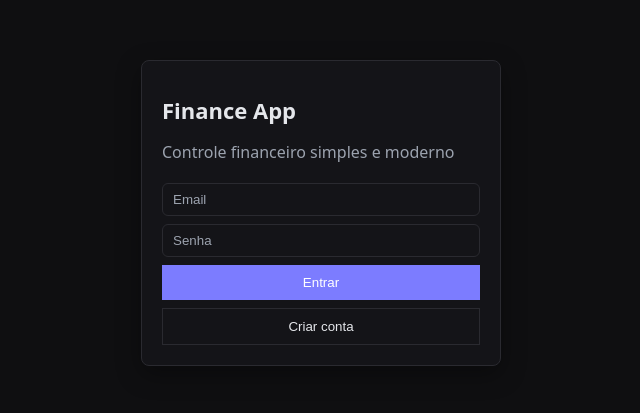
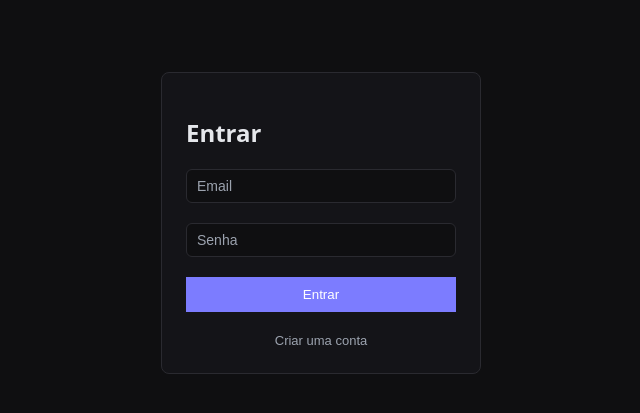
Before and after one commit to Andoroidezu/Projeto-Financeiro, a React (Vite) app: page / in a window 1280 px wide. Shown: the part 177-590 px from the top of the page, without its empty margins (319-959 px from the left). Built offline with nearby package versions, Linux system fonts and the light colour scheme.

Commit message:
Ajustes no Login

```diff
--- a/package.json
+++ b/package.json
@@ -14,7 +14,8 @@
     "chart.js": "^4.5.1",
     "react": "^19.2.0",
     "react-chartjs-2": "^5.3.1",
-    "react-dom": "^19.2.0"
+    "react-dom": "^19.2.0",
+    "react-router-dom": "^7.12.0"
   },
   "devDependencies": {
     "@eslint/js": "^9.39.1",
--- a/src/components/Layout.jsx
+++ b/src/components/Layout.jsx
@@ -1,36 +1,6 @@
 import { useEffect, useState } from 'react'
+import { supabase } from '../supabase'
 import Sidebar from './Sidebar'
-
-/*
-━━━━━━━━━━━━━━━━━━━━━━━━━━━━━━━━━━━━
-🧭 GUIA DE CONTEXTO — LAYOUT & ANIMAÇÃO
-━━━━━━━━━━━━━━━━━━━━━━━━━━━━━━━━━━━━
-
-Este Layout é responsável por:
-- Estrutura principal do app (Sidebar + Conteúdo)
-- Barra superior (seletor de mês)
-- Animação suave de navegação entre páginas
-
-⚠️ IMPORTANTE:
-- A sidebar NÃO deve ser animada
-- Somente o conteúdo da página muda
-- A animação deve ser curta e discreta
-- Se quebrar a animação, o app continua funcionando
-
-💡 Estratégia usada:
-- Um container com "key" baseado na página atual
-- Sempre que a página muda, o container remonta
-- Ao montar, aplicamos um fade + slide leve
-
-Isso evita:
-- bibliotecas externas
-- estados globais desnecessários
-- efeitos colaterais
-
-Se você (ou outro chat) estiver lendo isso no futuro:
-👉 mexa aqui se quiser ajustar animação
-👉 NÃO mexa na Sidebar achando que é bug
-*/
 
 export default function Layout({
   children,
@@ -42,18 +12,30 @@ export default function Layout({
   const [animate, setAnimate] = useState(false)
 
   useEffect(() => {
-    // dispara animação sempre que a página muda
     setAnimate(false)
     const t = setTimeout(() => setAnimate(true), 10)
     return () => clearTimeout(t)
   }, [page])
 
+  async function handleLogout() {
+    const { error } = await supabase.auth.signOut()
+
+    if (error) {
+      console.error('Erro ao deslogar:', error)
+    }
+    // ⚠️ NÃO muda page
+    // ⚠️ NÃO navega
+    // App.jsx cuidará do resto
+  }
+
   return (
     <div style={{ display: 'flex' }}>
-      {/* SIDEBAR FIXA */}
-      <Sidebar page={page} setPage={setPage} />
+      <Sidebar
+        page={page}
+        setPage={setPage}
+        onLogout={handleLogout}
+      />
 
-      {/* ÁREA PRINCIPAL */}
       <main
         style={{
           flex: 1,
--- a/src/components/Sidebar.jsx
+++ b/src/components/Sidebar.jsx
@@ -25,7 +25,11 @@ Se quiser ajustar sensação:
 - NÃO adicionar cores fortes
 */
 
-export default function Sidebar({ page, setPage }) {
+export default function Sidebar({
+  page,
+  setPage,
+  onLogout, // 👈 NOVO (sem impacto visual)
+}) {
   const primary = [
     { id: 'home', label: 'Visão geral' },
     { id: 'transactions', label: 'Lançamentos' },
@@ -69,7 +73,13 @@ export default function Sidebar({ page, setPage }) {
       </div>
 
       {/* PRIMARY */}
-      <nav style={{ display: 'flex', flexDirection: 'column', gap: 4 }}>
+      <nav
+        style={{
+          display: 'flex',
+          flexDirection: 'column',
+          gap: 4,
+        }}
+      >
         {primary.map(item => (
           <NavItem
             key={item.id}
@@ -84,7 +94,13 @@ export default function Sidebar({ page, setPage }) {
       <Divider />
 
       {/* SECONDARY */}
-      <nav style={{ display: 'flex', flexDirection: 'column', gap: 4 }}>
+      <nav
+        style={{
+          display: 'flex',
+          flexDirection: 'column',
+          gap: 4,
+        }}
+      >
         {secondary.map(item => (
           <NavItem
             key={item.id}
@@ -108,10 +124,10 @@ export default function Sidebar({ page, setPage }) {
 
       <div style={{ flex: 1 }} />
 
-      {/* LOGOUT */}
+      {/* LOGOUT — AGORA FUNCIONAL */}
       <Button
         variant="ghost"
-        onClick={() => setPage('logout')}
+        onClick={onLogout} // 👈 ÚNICA MUDANÇA REAL
       >
         Sair
       </Button>
--- a/src/main.jsx
+++ b/src/main.jsx
@@ -1,16 +1,35 @@
 import { StrictMode } from 'react'
 import { createRoot } from 'react-dom/client'
+import { BrowserRouter } from 'react-router-dom'
 import './index.css'
 import App from './App'
 import { ToastProvider } from './ui/ToastProvider'
 import { DebugProvider } from './debug/DebugProvider'
 
+/*
+━━━━━━━━━━━━━━━━━━━━━━━━━━━━━━━━━━━━
+🧭 ENTRY POINT DO APP
+━━━━━━━━━━━━━━━━━━━━━━━━━━━━━━━━━━━━
+
+O que existe aqui:
+- StrictMode (React)
+- DebugProvider (debug interno)
+- ToastProvider (notificações)
+- BrowserRouter (necessário para logout / navegação futura)
+
+⚠️ IMPORTANTE:
+- Nada foi removido
+- Apenas envolvemos o App com BrowserRouter
+*/
+
 createRoot(document.getElementById('root')).render(
   <StrictMode>
-    <DebugProvider>
-      <ToastProvider>
-        <App />
-      </ToastProvider>
-    </DebugProvider>
+    <BrowserRouter>
+      <DebugProvider>
+        <ToastProvider>
+          <App />
+        </ToastProvider>
+      </DebugProvider>
+    </BrowserRouter>
   </StrictMode>
 )
--- a/src/pages/Login.jsx
+++ b/src/pages/Login.jsx
@@ -1,19 +1,42 @@
 import { useState } from 'react'
 import { supabase } from '../supabase'
-import Card from '../ui/Card'
 import Button from '../ui/Button'
-import { useToast } from '../ui/ToastProvider'
+
+/*
+━━━━━━━━━━━━━━━━━━━━━━━━━━━━━━━━━━━━
+🧭 LOGIN & CADASTRO (FLUXO CORRETO)
+━━━━━━━━━━━━━━━━━━━━━━━━━━━━━━━━━━━━
+
+Este componente:
+- Controla login e cadastro
+- Valida email e senha
+- Dá feedback claro ao usuário
+- Não cria conta "fantasma"
+
+Regras:
+- Email e senha são obrigatórios
+- Cadastro e login são fluxos distintos
+*/
 
 export default function Login() {
+  const [mode, setMode] = useState('login') // login | signup
   const [email, setEmail] = useState('')
   const [password, setPassword] = useState('')
   const [loading, setLoading] = useState(false)
+  const [message, setMessage] = useState(null)
 
-  const { showToast } = useToast()
+  async function handleSubmit(e) {
+    e.preventDefault()
+    setMessage(null)
 
-  async function handleLogin() {
+    if (!email || !password) {
+      setMessage('Informe email e senha.')
+      return
+    }
+
     setLoading(true)
 
+    if (mode === 'login') {
       const { error } =
         await supabase.auth.signInWithPassword({
           email,
@@ -21,29 +44,25 @@ export default function Login() {
         })
 
       if (error) {
-      showToast(error.message, 'error')
-    } else {
-      showToast('Login realizado com sucesso', 'success')
+        setMessage('Email ou senha inválidos.')
+      }
     }
 
-    setLoading(false)
-  }
-
-  async function handleRegister() {
-    setLoading(true)
-
-    const { error } = await supabase.auth.signUp({
+    if (mode === 'signup') {
+      const { data, error } =
+        await supabase.auth.signUp({
           email,
           password,
         })
 
       if (error) {
-      showToast(error.message, 'error')
+        setMessage(error.message)
       } else {
-      showToast(
-        'Conta criada! Faça login.',
-        'success'
+        setMessage(
+          'Conta criada com sucesso. Você já pode entrar.'
         )
+        setMode('login')
+      }
     }
 
     setLoading(false)
@@ -56,24 +75,35 @@ export default function Login() {
         display: 'flex',
         alignItems: 'center',
         justifyContent: 'center',
-        padding: 24,
+        background: 'var(--bg)',
       }}
     >
-      <Card style={{ width: 360 }}>
-        <div style={{ marginBottom: 20 }}>
-          <h1 style={{ fontSize: 22 }}>
-            Finance App
-          </h1>
-          <p className="text-muted">
-            Controle financeiro simples e moderno
-          </p>
-        </div>
+      <form
+        onSubmit={handleSubmit}
+        style={{
+          width: 320,
+          padding: 24,
+          background: 'var(--bg-elevated)',
+          border: '1px solid var(--border)',
+          borderRadius: 8,
+          display: 'flex',
+          flexDirection: 'column',
+          gap: 12,
+        }}
+      >
+        <h2 style={{ marginBottom: 8 }}>
+          {mode === 'login'
+            ? 'Entrar'
+            : 'Criar conta'}
+        </h2>
 
         <input
           type="email"
           placeholder="Email"
           value={email}
           onChange={e => setEmail(e.target.value)}
+          required
+          style={inputStyle}
         />
 
         <input
@@ -81,27 +111,59 @@ export default function Login() {
           placeholder="Senha"
           value={password}
           onChange={e => setPassword(e.target.value)}
+          required
+          style={inputStyle}
         />
 
+        {message && (
           <div
             style={{
-            display: 'flex',
-            flexDirection: 'column',
-            gap: 8,
+              fontSize: 13,
+              color: 'var(--text-muted)',
             }}
           >
-          <Button onClick={handleLogin}>
-            {loading ? 'Entrando…' : 'Entrar'}
+            {message}
+          </div>
+        )}
+
+        <Button type="submit" disabled={loading}>
+          {loading
+            ? 'Processando...'
+            : mode === 'login'
+            ? 'Entrar'
+            : 'Criar conta'}
         </Button>
 
-          <Button
-            variant="ghost"
-            onClick={handleRegister}
+        <button
+          type="button"
+          onClick={() =>
+            setMode(
+              mode === 'login' ? 'signup' : 'login'
+            )
+          }
+          style={{
+            background: 'none',
+            border: 'none',
+            color: 'var(--text-muted)',
+            fontSize: 13,
+            cursor: 'pointer',
+            marginTop: 8,
+          }}
         >
-            Criar conta
-          </Button>
-        </div>
-      </Card>
+          {mode === 'login'
+            ? 'Criar uma conta'
+            : 'Já tenho conta'}
+        </button>
+      </form>
     </div>
   )
 }
+
+const inputStyle = {
+  background: 'var(--bg)',
+  border: '1px solid var(--border)',
+  borderRadius: 6,
+  padding: '8px 10px',
+  color: 'var(--text)',
+  fontSize: 14,
+}
```
Also changed, not shown: 1 other file (tests, documents, lock files or other folders). Lines whose indentation alone changed are shown as unchanged.
